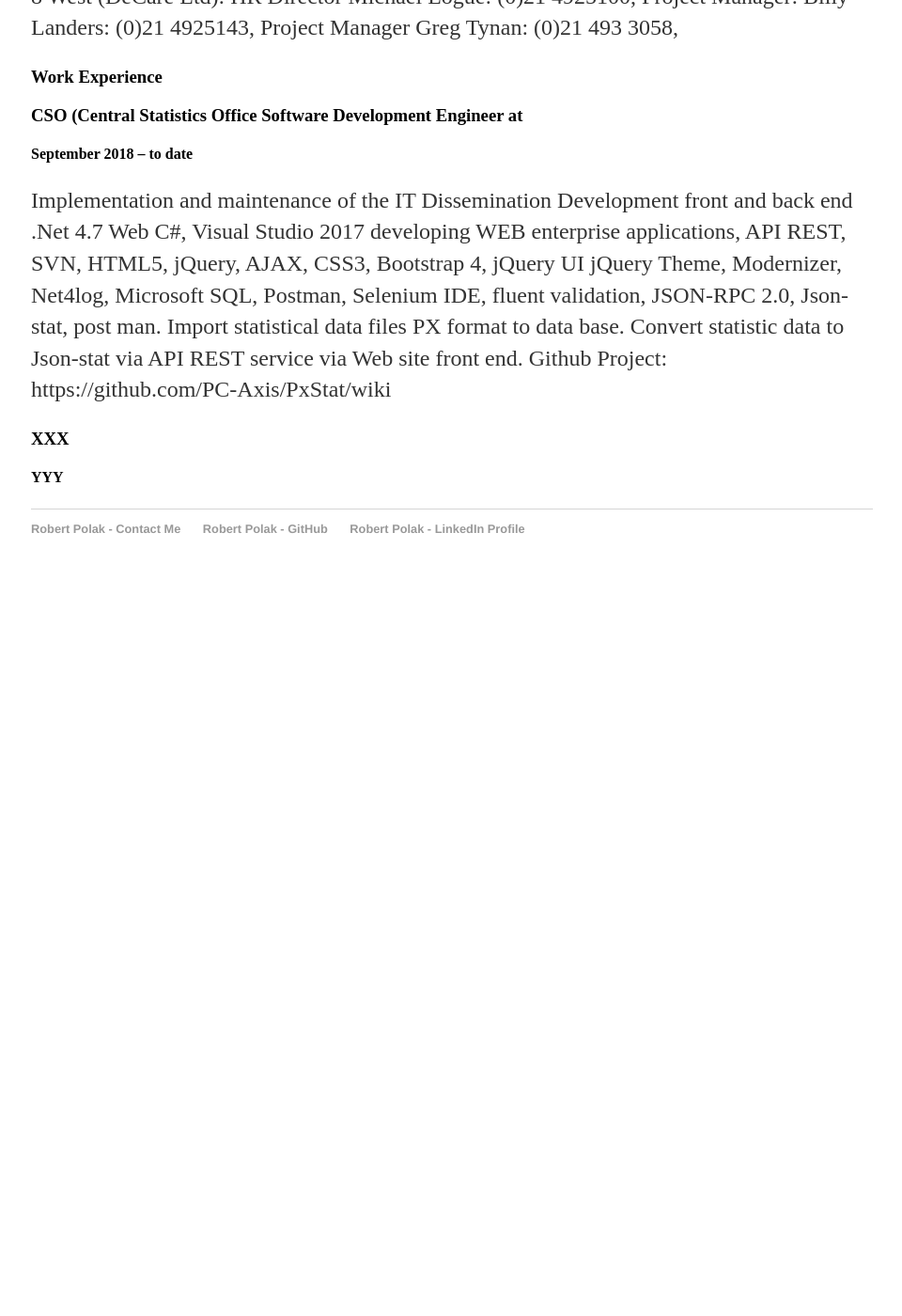
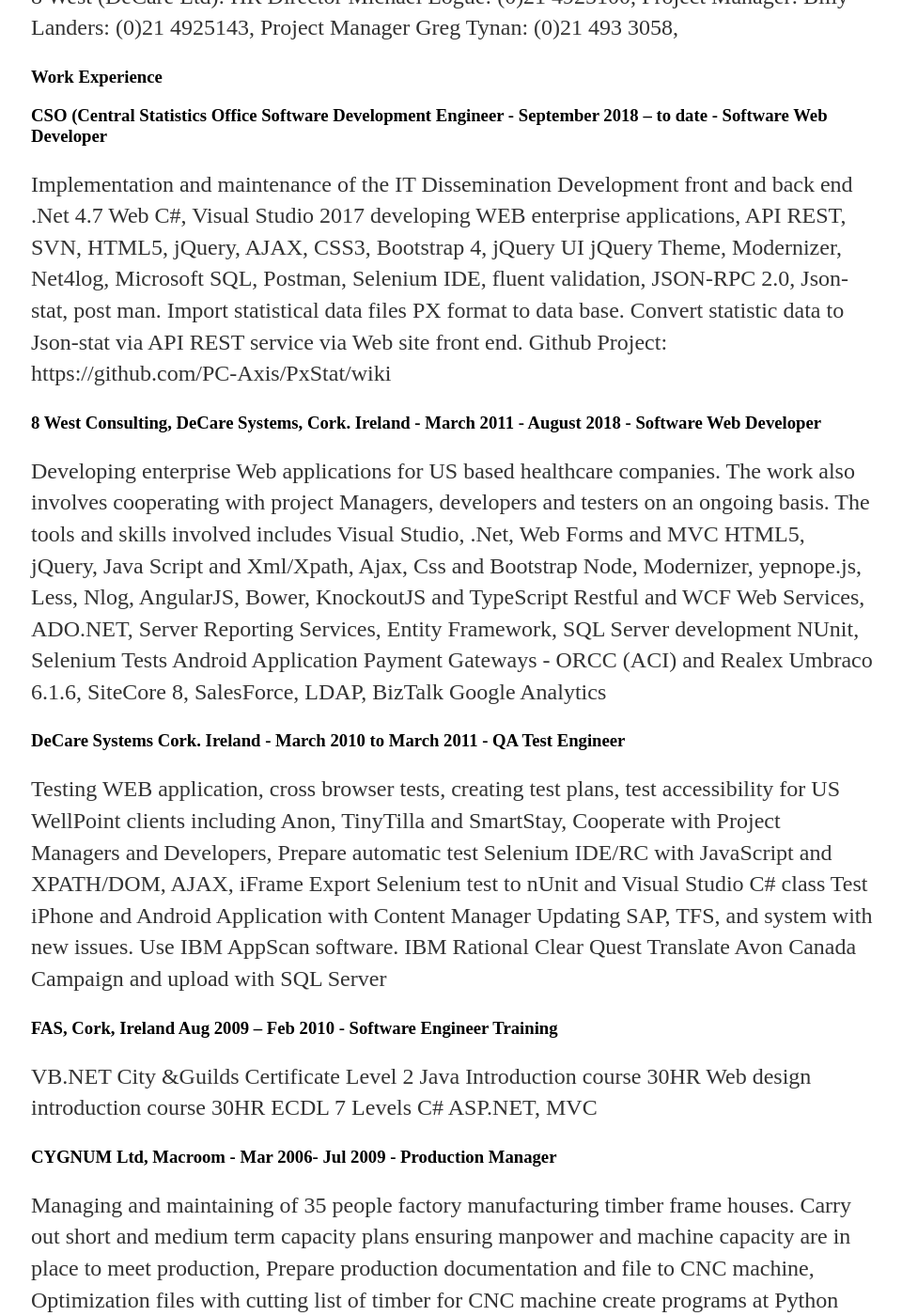
Before and after one commit to robertpolak1968/robertpolak1968.github.io, a Jekyll site: the page built from cv.html, in a window 1280 px wide and 1400 px high, scrolled down 1367 px. Shown: the whole window at 94% size, without its empty margins (159-1119 px from the left). Built offline with Jekyll 4.4.1, drawn with Linux system fonts in a browser that asks for light colours; before the commit the page ends 1997 px from its top, so only the background shows below that; some of the changed text lies outside the part shown.

Commit message:
Update cv.html

```diff
--- a/cv.html
+++ b/cv.html
@@ -71,7 +71,6 @@
     </ul>
 </p>
 
-
 <h3>Recommendations:</h3>
 <p>
     8 West (DeCare Ltd): HR Director Michael Logue: (0)21 4925100, Project Manager: Billy Landers: (0)21 4925143, Project Manager Greg Tynan: (0)21 493 3058,
@@ -79,20 +78,59 @@
 
 <h3>Work Experience</h3>
 
-<h3>CSO (Central Statistics Office
-    Software Development Engineer at
-</h3>
-<h4>September 2018 – to date</h4>
+<h3>CSO (Central Statistics Office Software Development Engineer - September 2018 – to date - Software Web Developer</h3>
 <p>
     Implementation and maintenance of the IT Dissemination
     Development front and back end .Net 4.7 Web C#, Visual Studio 2017 developing WEB enterprise applications, API REST, SVN, HTML5, jQuery, AJAX, CSS3, Bootstrap 4, jQuery UI jQuery Theme, Modernizer, Net4log, Microsoft SQL, Postman, Selenium IDE, fluent
     validation, JSON-RPC 2.0, Json-stat, post man. Import statistical data files PX format to data base. Convert statistic data to Json-stat via API REST service via Web site front end.
     Github Project: https://github.com/PC-Axis/PxStat/wiki
-
 </p>
 
-<h3>XXX</h3>
-<h4>YYY</h4>
+<h3>8 West Consulting, DeCare Systems, Cork. Ireland - March 2011 - August 2018 - Software Web Developer</h3>
 <p>
-
+    Developing enterprise Web applications for US based healthcare companies. The work also involves cooperating with project Managers, developers and testers on an ongoing basis. The tools and skills involved includes
+    Visual Studio, .Net, Web Forms and MVC
+    HTML5, jQuery, Java Script and Xml/Xpath, Ajax, Css and Bootstrap
+    Node, Modernizer, yepnope.js, Less, Nlog, AngularJS, Bower, KnockoutJS and TypeScript
+    Restful and WCF Web Services, ADO.NET, Server Reporting Services, Entity Framework,
+    SQL Server development
+    NUnit, Selenium Tests
+    Android Application
+    Payment Gateways - ORCC (ACI) and Realex
+    Umbraco 6.1.6, SiteCore 8, SalesForce, LDAP, BizTalk
+    Google Analytics
 </p>
+<h3>DeCare Systems Cork. Ireland - March 2010 to March 2011 - QA Test Engineer</h3>
+<p>
+    Testing WEB application, cross browser tests, creating test plans, test accessibility for US WellPoint clients including Anon, TinyTilla and SmartStay,
+    Cooperate with Project Managers and Developers,
+    Prepare automatic test Selenium IDE/RC with JavaScript and XPATH/DOM, AJAX, iFrame
+    Export Selenium test to nUnit and Visual Studio C# class
+    Test iPhone and Android Application with Content Manager
+    Updating SAP, TFS, and system with new issues.
+    Use IBM AppScan software. IBM Rational Clear Quest
+    Translate Avon Canada Campaign and upload with SQL Server
+</p>
+<h3>FAS, Cork, Ireland Aug 2009 – Feb 2010 - Software Engineer Training</h3>
+<p>
+    VB.NET City &Guilds Certificate Level 2
+    Java Introduction course 30HR
+    Web design introduction course 30HR
+    ECDL 7 Levels
+    C# ASP.NET, MVC
+</p>
+<h3>CYGNUM Ltd, Macroom - Mar 2006- Jul 2009 - Production Manager</h3>
+<p>
+    Managing and maintaining of 35 people factory manufacturing timber frame houses.
+    Carry out short and medium term capacity plans ensuring manpower and machine capacity are in place to meet production,
+    Prepare production documentation and file to CNC machine,
+    Optimization files with cutting list of timber for CNC machine create programs at Python (GreconQ),
+    Using AutoCAD with HSB software, improve the Access data base and improved HSB AutoCAD TSLs, work with Access (use query’s and SQL) and do changes at VB programs
+</p>
+<h3>Jimmy Dunne Ltd, Callaighstawn, Rathcoole - Sep 2005 – Mar 2006 - Production Manager</h3>
+<p>
+    Production manager, CNC operator - Factory of wooden doors and stairs.
+    Managing and maintaining of 15 people.
+    Set up and running the factory base of CNC machine.
+    Run the production with program PortaCam (set-up programs for hinges, sets).
+</p>
```
